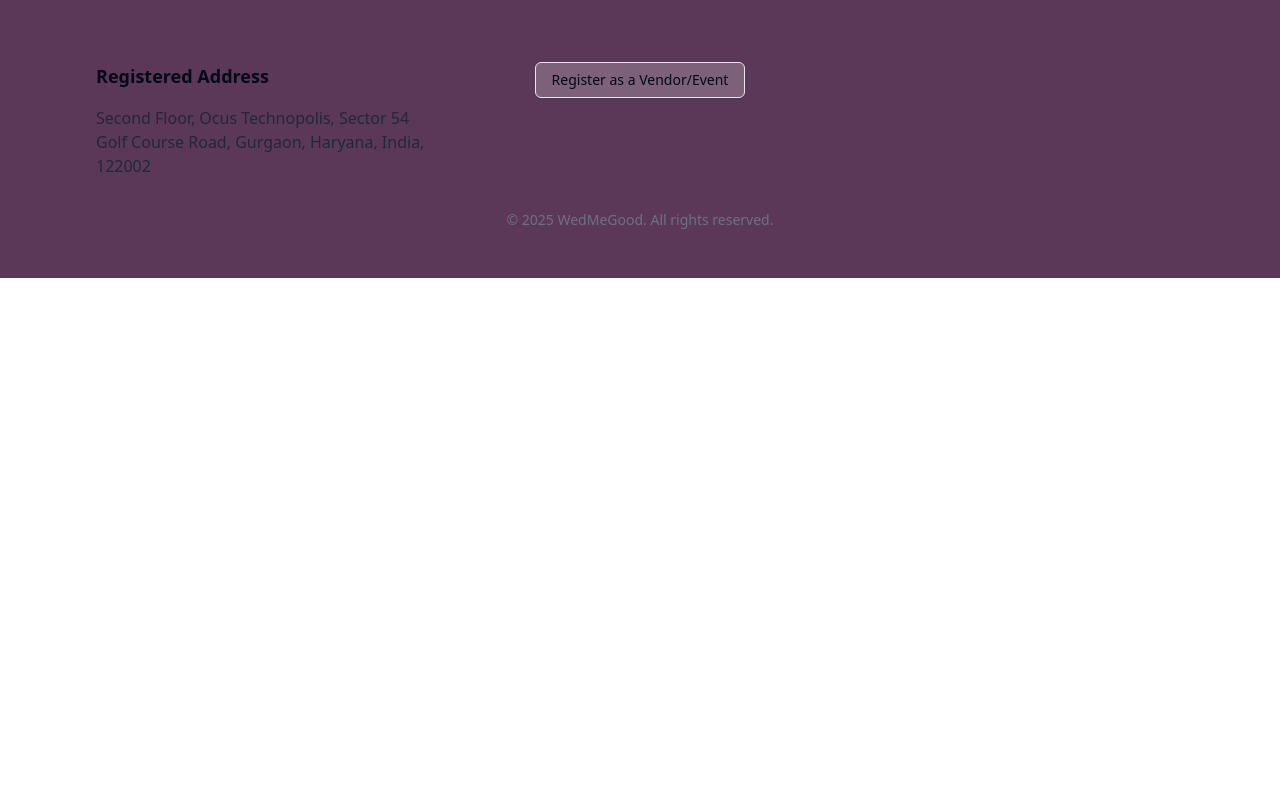
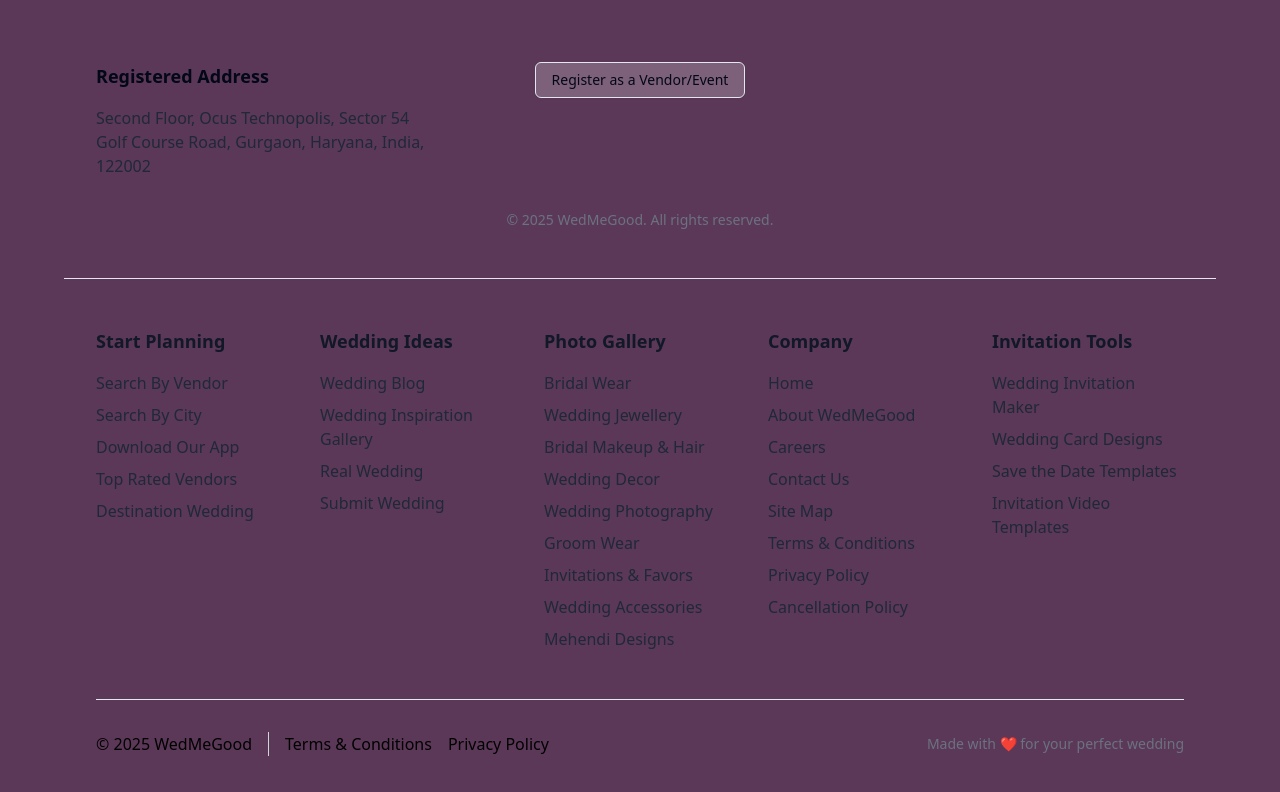
Before and after one commit to SANDEEP7522/frontend-wedding, a React (Vite) app: page /home in a window 1280 px wide. Shown: the part 4146-4938 px from the top of the page. Before the commit the page ends 4424 px from the top, so only its background shows below. Built offline with nearby package versions, Linux system fonts and the light colour scheme; no server answers; sample sign-in values are in the browser's storage.

Commit message:
Added Footer Navigation

```diff
--- a/src/assets/popularVenues.js
+++ b/src/assets/popularVenues.js
@@ -265,3 +265,61 @@
     image: 'https://encrypted-tbn0.gstatic.com/images?q=tbn:ANd9GcSgR3EiB7wMws9_rYVCBrgekvSMrUwyXbAjiA&s'  // Replace with actual image URL
   },
 ];
+
+export const footerLinks = [
+  {
+    title: "Start Planning",
+    links: [
+      { name: "Search By Vendor", path: "/vendors" },
+      { name: "Search By City", path: "/vendors/city" },
+      { name: "Download Our App", path: "/app" },
+      { name: "Top Rated Vendors", path: "/top-rated-vendors" },
+      { name: "Destination Wedding", path: "/destination-wedding" },
+    ]
+  },
+  {
+    title: "Wedding Ideas",
+    links: [
+      { name: "Wedding Blog", path: "/wedding-blog" },
+      { name: "Wedding Inspiration Gallery", path: "/wedding-inspiration" },
+      { name: "Real Wedding", path: "/real-weddings" },
+      { name: "Submit Wedding", path: "/submit-wedding" },
+    ]
+  },
+  {
+    title: "Photo Gallery",
+    links: [
+      { name: "Bridal Wear", path: "/photos/bridal-wear" },
+      { name: "Wedding Jewellery", path: "/photos/jewellery" },
+      { name: "Bridal Makeup & Hair", path: "/photos/makeup-hair" },
+      { name: "Wedding Decor", path: "/photos/decor" },
+      { name: "Wedding Photography", path: "/photos/photography" },
+      { name: "Groom Wear", path: "/photos/groom-wear" },
+      { name: "Invitations & Favors", path: "/photos/invitations" },
+      { name: "Wedding Accessories", path: "/photos/accessories" },
+      { name: "Mehendi Designs", path: "/photos/mehendi" },
+    ]
+  },
+  {
+    title: "Company",
+    links: [
+      { name: "Home", path: "/" },
+      { name: "About WedMeGood", path: "/about" },
+      { name: "Careers", path: "/careers" },
+      { name: "Contact Us", path: "/contact" },
+      { name: "Site Map", path: "/sitemap" },
+      { name: "Terms & Conditions", path: "/terms" },
+      { name: "Privacy Policy", path: "/privacy" },
+      { name: "Cancellation Policy", path: "/cancellation" },
+    ]
+  },
+  {
+    title: "Invitation Tools",
+    links: [
+      { name: "Wedding Invitation Maker", path: "/invitation-maker" },
+      { name: "Wedding Card Designs", path: "/card-designs" },
+      { name: "Save the Date Templates", path: "/save-the-date" },
+      { name: "Invitation Video Templates", path: "/video-invitations" },
+    ]
+  }
+];
--- /dev/null
+++ b/src/components/atoms/FooterNavigation/FooterNavigation.jsx
@@ -0,0 +1,59 @@
+
+import { footerLinks } from "@/assets/popularVenues";
+import { motion } from "framer-motion";
+import { Link } from "react-router-dom";
+
+export const FooterNavigation = () => {
+  return (
+    <footer className="text-gray-700 border-t">
+      <div className="max-w-7xl mx-auto px-4 sm:px-6 lg:px-8 py-12">
+
+        <div className="grid grid-cols-2 md:grid-cols-3 lg:grid-cols-5 gap-8 mb-12">
+          {footerLinks.map((section, index) => (
+            <motion.div
+              key={index}
+              initial={{ opacity: 0, y: 20 }}
+              whileInView={{ opacity: 1, y: 0 }}
+              transition={{ duration: 0.5, delay: index * 0.1 }}
+              viewport={{ once: true }}
+            >
+              <h3 className="text-lg font-semibold text-gray-900 mb-4">{section.title}</h3>
+              <ul className="space-y-2">
+                {section.links.map((linkObj, linkIndex) => (
+                  <li key={linkIndex}>
+                    <Link
+                      href={linkObj.path}
+                      className="hover:text-blue-400 text-gray-800 transition-colors"
+                    >
+                      {linkObj.name}
+                    </Link>
+                  </li>
+                ))}
+              </ul>
+            </motion.div>
+          ))}
+        </div>
+
+        <motion.div
+          initial={{ opacity: 0 }}
+          whileInView={{ opacity: 1 }}
+          transition={{ duration: 0.5 }}
+          viewport={{ once: true }}
+          className="pt-8 border-t flex flex-col md:flex-row justify-between items-center gap-4"
+        >
+          <div className="flex items-center gap-4 text-black">
+            <span>© {new Date().getFullYear()} WedMeGood</span>
+            <div className="hidden md:block w-px h-6 bg-gray-300"></div>
+            <div className="flex gap-4">
+              <Link href="/terms" className="hover:text-blue-600">Terms & Conditions</Link>
+              <Link href="/privacy" className="hover:text-blue-400">Privacy Policy</Link>
+            </div>
+          </div>
+          <div className="text-sm text-gray-500">
+            Made with ❤️ for your perfect wedding
+          </div>
+        </motion.div>
+      </div>
+    </footer>
+  );
+};
--- a/src/components/atoms/WedMeGood/WedMeGood.jsx
+++ b/src/components/atoms/WedMeGood/WedMeGood.jsx
@@ -1,5 +1,6 @@
 import { Button } from "@/components/ui/button";
 import { motion } from "framer-motion";
+import { ArrowBigUp } from "lucide-react";
 import {
   FaFacebook,
   FaInstagram,
@@ -7,6 +8,7 @@
   FaTwitter,
   FaYoutube,
 } from "react-icons/fa";
+import { Link } from "react-router-dom";
 
 export const WedMeGoodPlanner = () => {
   return (
--- a/src/pages/Home/Home.jsx
+++ b/src/pages/Home/Home.jsx
@@ -1,4 +1,5 @@
 import { EventHeader } from "@/components/atoms/EventHeader/EventHeader";
+import { FooterNavigation } from "@/components/atoms/FooterNavigation/FooterNavigation";
 import { InhouseServices } from "@/components/atoms/InhouseServices/InhouseServices";
 import { Navbar } from "@/components/atoms/Navebar/Navebar";
 import { PopularSearches } from "@/components/atoms/PopularSearches/PopularSearches";
@@ -33,6 +34,9 @@
       <main className="flex-1 w-screen bg-slack px-4 md:px-8 lg:px-16">
        <WedMeGoodPlanner />
       </main>
+      <main className="flex-1 w-screen bg-slack px-4 md:px-8 lg:px-16">
+       <FooterNavigation />
+      </main>
 
 
 
```
